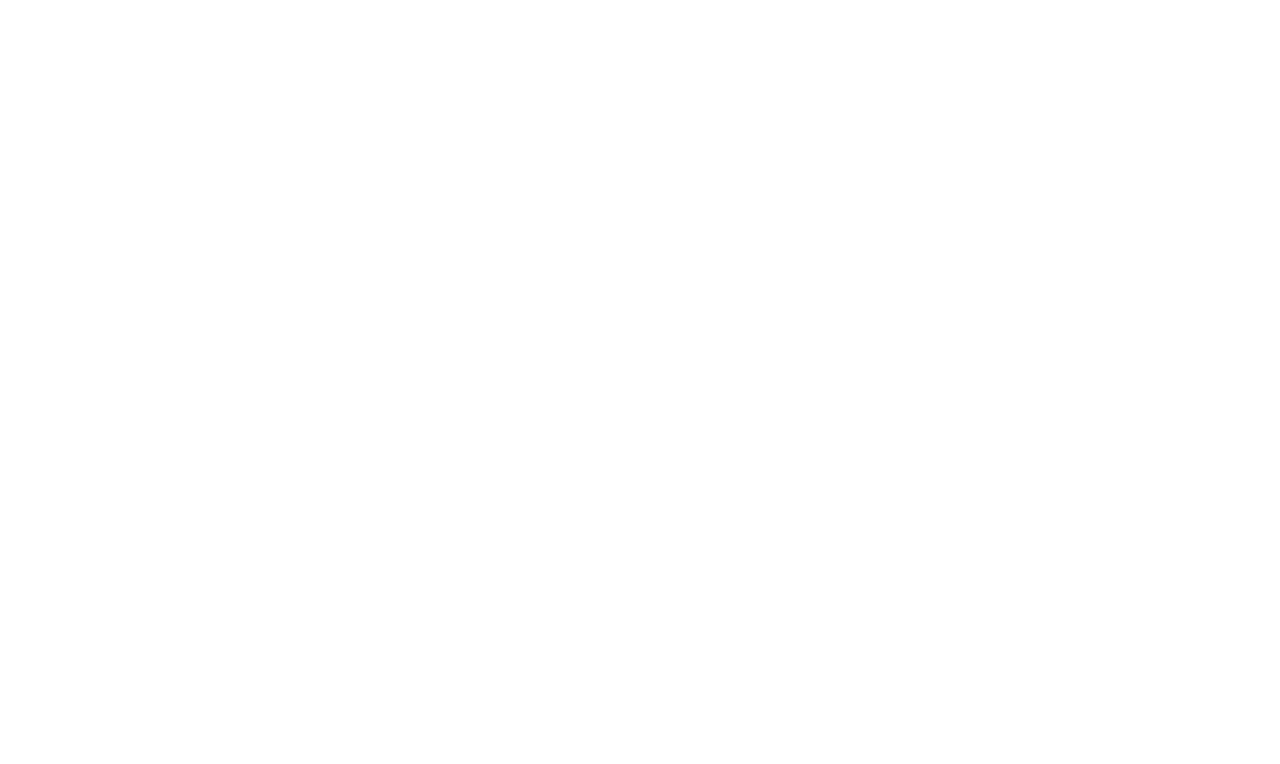
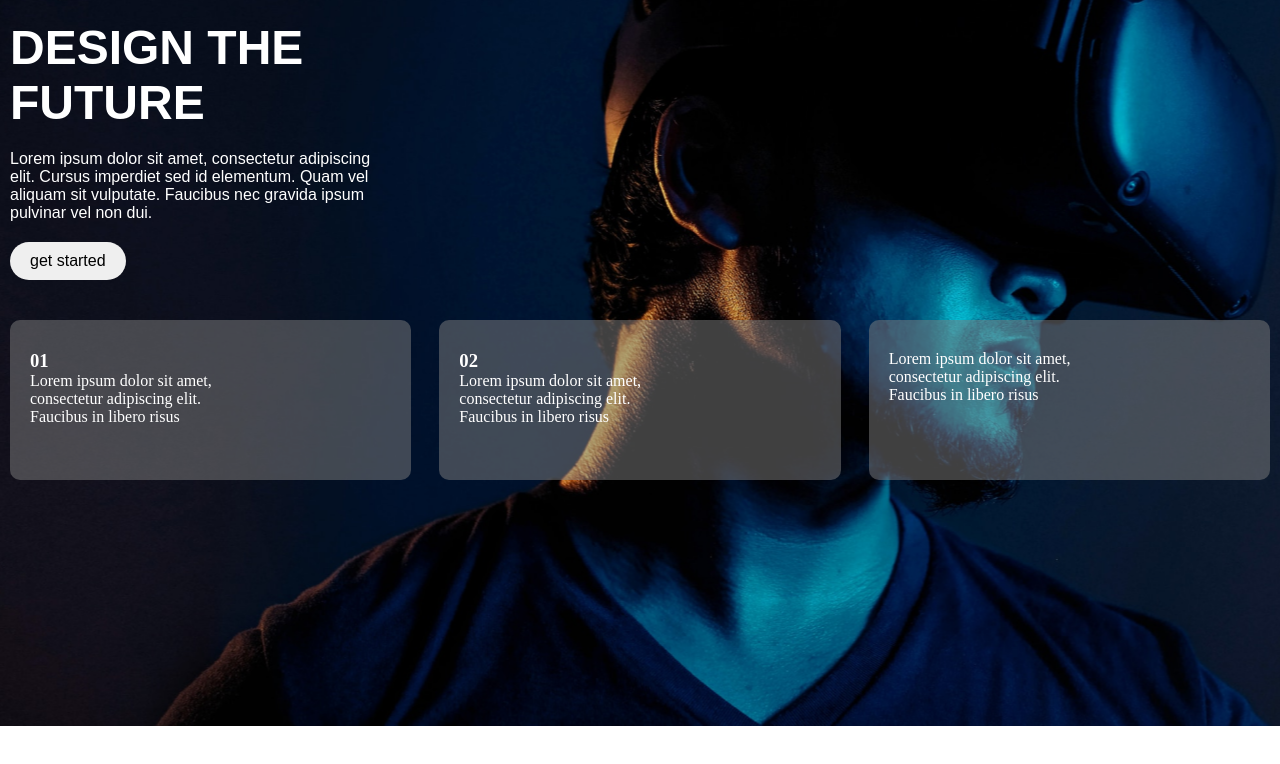
Before and after one commit to Tony-code-web/gomycode-design-challange1, a plain HTML site: page index.html in a window 1280 px wide. Drawn offline with Linux system fonts and the light colour scheme; files that its build step writes are made by us from their sources.

Commit message:
styled the document

```diff
--- a/css/style.css
+++ b/css/style.css
@@ -1,4 +1,59 @@
-*{
-    box-sizing: border-box;
+* {
+  box-sizing: border-box;
+  border: 0;
+  margin: 0;
+  padding: 0;
+}
+/* styling the body */
+body {
+  min-width: 500px;
+  min-height: 400px;
+  font-family: "poppin", sans-serif;
+  background-image: url(/images/tony-bg.png);;
 
+  background-position: center;
+  background-repeat: no-repeat;
+  color: white;
 }
+/* styling the head */
+h1 {
+  font-size: 3em;
+  text-transform: uppercase;
+  margin: 20px 10px;
+}
+body > p {
+  text-align: justify;
+  margin: 20px 10px;
+  background-position: center;
+}
+button {
+  line-height: 18px;
+  font-size: 24px;
+  margin: 20px 10px;
+  padding: 10px 20px;
+  font-size: 16px;
+  font-family: sans-serif;
+  cursor: pointer;
+  border-radius: 500px;
+  display: block;
+}
+.container {
+  display: flex;
+  flex-direction: row;
+  justify-content: space-around;
+  flex-wrap: nowrap;
+  column-gap: 0.5em;
+  text-align: left;
+}
+.box {
+  width: 450px;
+  height: 160px;
+  border-radius: 10px;
+  font-family: "poppins";
+  text-align: flex-start;
+  justify-content: space-around;
+  margin: 20px 10px;
+  background-color: rgba(128, 128, 128, 0.5);
+  font-size: 100%;
+  padding: 30px 20px;
+}
--- a/index.html
+++ b/index.html
@@ -1,12 +1,48 @@
 <!DOCTYPE html>
 <html lang="en">
-<head>
-    <meta charset="UTF-8">
-    <meta name="viewport" content="width=device-width, initial-scale=1.0">
+  <head>
+    <meta charset="UTF-8" />
+    <meta name="viewport" content="width=device-width, initial-scale=1.0" />
     <title>Designing for the future</title>
-    <link rel="stylesheet" href="/style.css">
-</head>
-<body>
-    <h1></h1>
-</body>
+    <link rel="stylesheet" href="css/style.css" />
+  </head>
+  <body>
+    <h1>
+      design the <br />
+      future
+    </h1>
+    <p>
+      Lorem ipsum dolor sit amet, consectetur adipiscing<br />
+      elit. Cursus imperdiet sed id elementum. Quam vel<br />
+      aliquam sit vulputate. Faucibus nec gravida ipsum<br />
+      pulvinar vel non dui.
+    </p>
+    <button>get started</button>
+    <!-- container -->
+    <div class="container">
+      <div class="box" id="box1">
+        <h3>01</h3>
+        <p>
+          Lorem ipsum dolor sit amet,<br />
+          consectetur adipiscing elit.<br />
+          Faucibus in libero risus
+        </p>
+      </div>
+      <div class="box" id="box2">
+        <h3>02</h3>
+        <p>
+          Lorem ipsum dolor sit amet,<br />
+          consectetur adipiscing elit.<br />
+          Faucibus in libero risus
+        </p>
+      </div>
+      <div class="box" id="box3">
+        <p>
+          Lorem ipsum dolor sit amet,<br />
+          consectetur adipiscing elit.<br />
+          Faucibus in libero risus
+        </p>
+      </div>
+    </div>
+  </body>
 </html>
```
